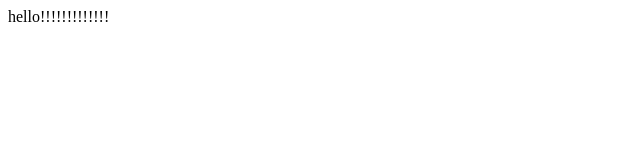
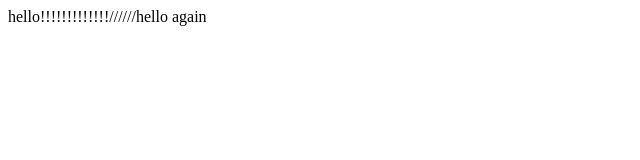
Before and after one commit to VaibhavForDev/DevStart, a plain HTML site: page index.html in a window 1280 px wide. Shown: the whole page, without its empty margins (0-640 px from the left). Drawn offline with Linux system fonts and the light colour scheme.

Commit message:
added few more lines

```diff
--- a/index.html
+++ b/index.html
@@ -6,7 +6,7 @@
 	</title>
 </head>
 <body>
-   hello!!!!!!!!!!!!!
+   hello!!!!!!!!!!!!!//////hello again
 
 </body>
 </html>
```
